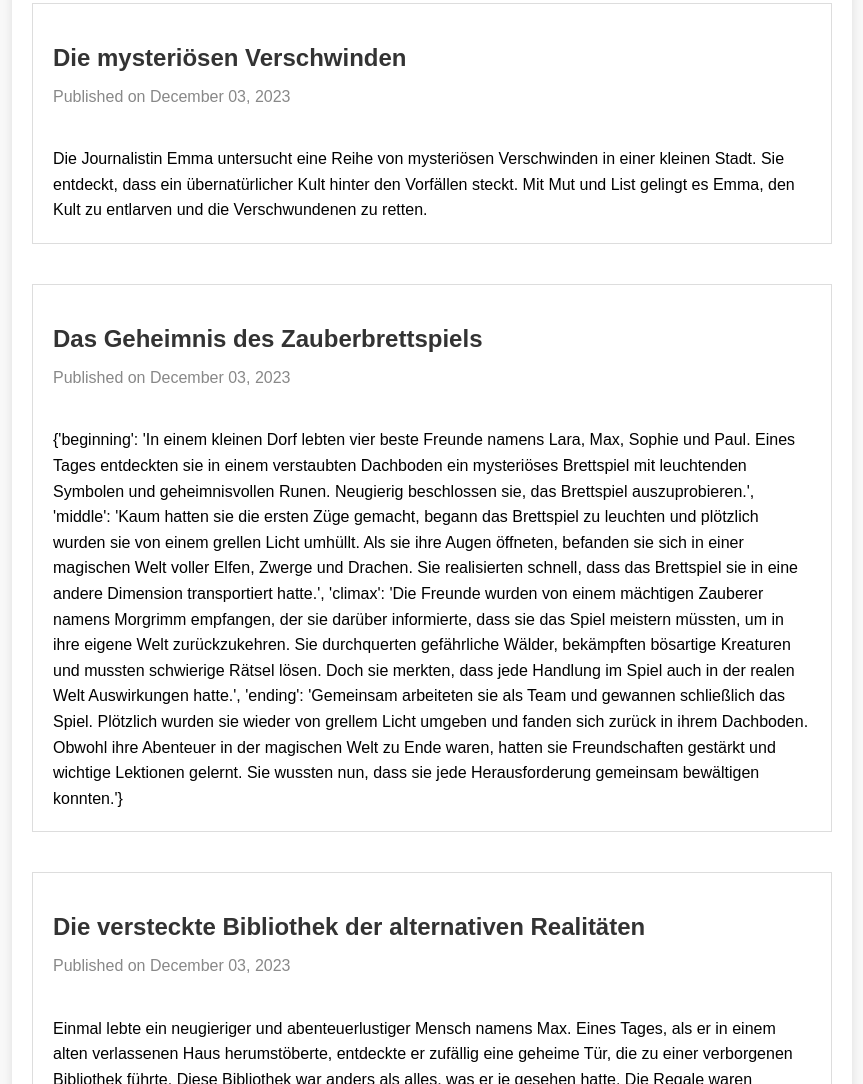
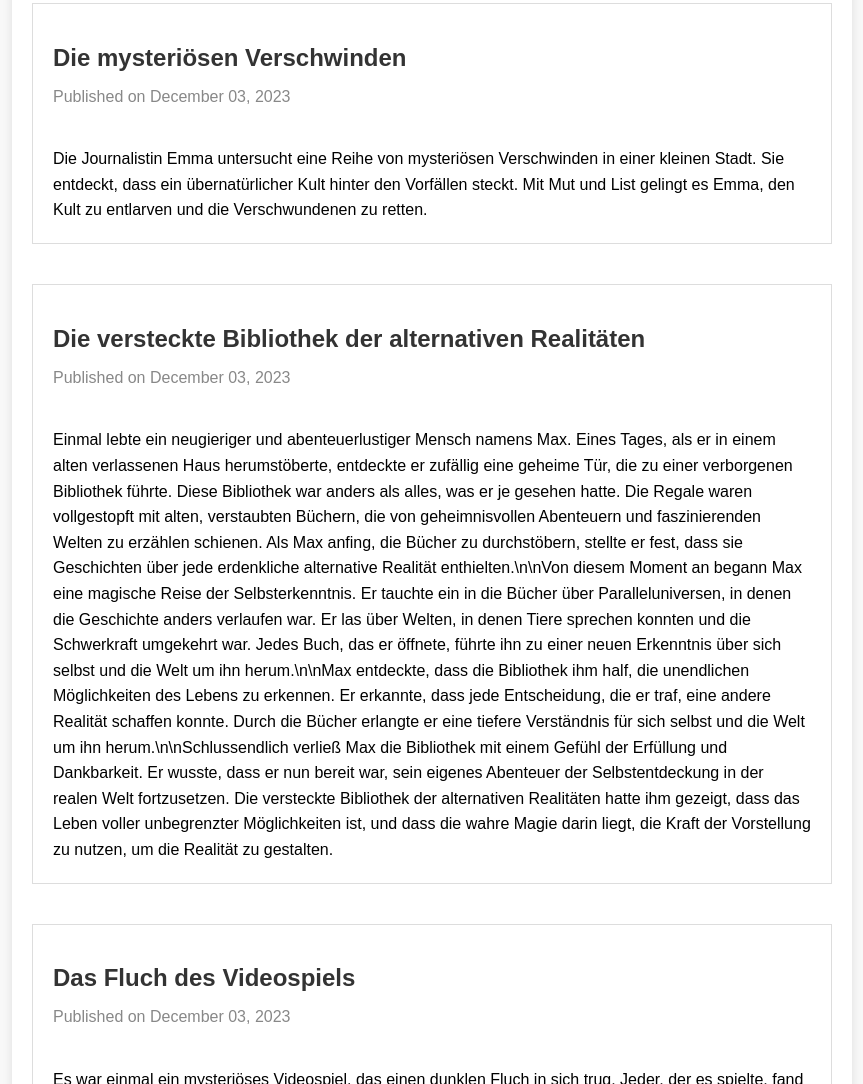
Before and after one commit to meamitacharya/automated-story-generator, a plain HTML site: page index.html in a window 1280 px wide. Shown: the part 1163-2247 px from the top of the page, without its empty margins (208-1071 px from the left). Drawn offline with Linux system fonts and the light colour scheme.

Commit message:
story removed

```diff
--- a/index.html
+++ b/index.html
@@ -112,13 +112,6 @@
         </div>
     </article>
 
-    <article class="blog-post">
-        <h2>Das Geheimnis des Zauberbrettspiels</h2>
-        <p class="date">Published on December 03, 2023</p>
-        <div class="story-content">
-            {'beginning': 'In einem kleinen Dorf lebten vier beste Freunde namens Lara, Max, Sophie und Paul. Eines Tages entdeckten sie in einem verstaubten Dachboden ein mysteriöses Brettspiel mit leuchtenden Symbolen und geheimnisvollen Runen. Neugierig beschlossen sie, das Brettspiel auszuprobieren.', 'middle': 'Kaum hatten sie die ersten Züge gemacht, begann das Brettspiel zu leuchten und plötzlich wurden sie von einem grellen Licht umhüllt. Als sie ihre Augen öffneten, befanden sie sich in einer magischen Welt voller Elfen, Zwerge und Drachen. Sie realisierten schnell, dass das Brettspiel sie in eine andere Dimension transportiert hatte.', 'climax': 'Die Freunde wurden von einem mächtigen Zauberer namens Morgrimm empfangen, der sie darüber informierte, dass sie das Spiel meistern müssten, um in ihre eigene Welt zurückzukehren. Sie durchquerten gefährliche Wälder, bekämpften bösartige Kreaturen und mussten schwierige Rätsel lösen. Doch sie merkten, dass jede Handlung im Spiel auch in der realen Welt Auswirkungen hatte.', 'ending': 'Gemeinsam arbeiteten sie als Team und gewannen schließlich das Spiel. Plötzlich wurden sie wieder von grellem Licht umgeben und fanden sich zurück in ihrem Dachboden. Obwohl ihre Abenteuer in der magischen Welt zu Ende waren, hatten sie Freundschaften gestärkt und wichtige Lektionen gelernt. Sie wussten nun, dass sie jede Herausforderung gemeinsam bewältigen konnten.'}
-        </div>
-    </article>
 
     <article class="blog-post">
         <h2>Die versteckte Bibliothek der alternativen Realitäten</h2>
```
